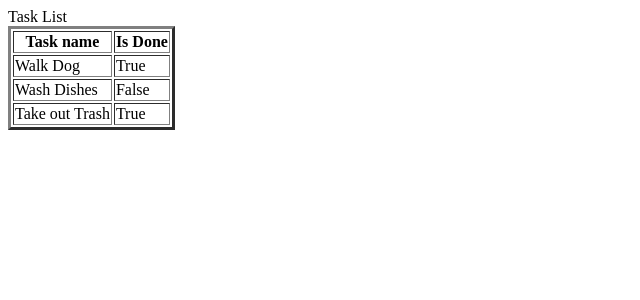
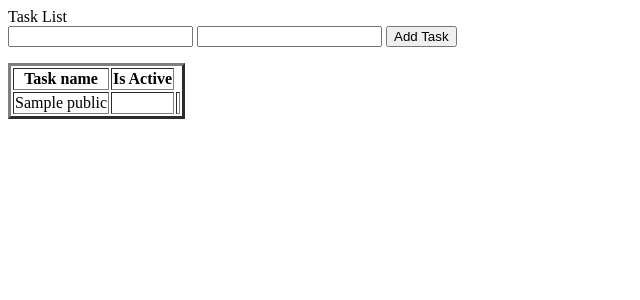
Before and after one commit to andreapettenon/tasklist, a Flask app: page / in a window 1280 px wide. Shown: the top 300 px of the page, without its empty margins (0-640 px from the left). Run offline with Flask 2, Linux system fonts and the light colour scheme; a database or web service that is not in the repository returns one stand-in record (values such as "Sample title"); some libraries are stand-ins or nearby versions.

Commit message:
Added rows to DB

```diff
--- a/db.py
+++ b/db.py
@@ -7,8 +7,15 @@
 def getTaskList():
     conn = psycopg2.connect(dbname = db_name, user = db_user, password = db_pwd, host = db_host)
     cur = conn.cursor()
-    cur.execute('SELECT task_name, is_active FROM public."TaskList"')
+    cur.execute('SELECT task_name, is_done FROM public."TaskList"')
     tasklist = cur.fetchall()
     cur.close
     conn.close
     return tasklist
+
+def addTask(name, date):
+    conn = psycopg2.connect(dbname = db_name, user = db_user, password = db_pwd, host = db_host)
+    cur = conn.cursor()
+    cur.execute('INSERT INTO public."TaskList" (task_name, due_date) values(\'%s\', \'%s\'); commit;' % (name, date)) # %s è un segnaposto di tipo stringa nel quale inseriamo il valore "name"
+    cur.close
+    conn.close
--- a/main.py
+++ b/main.py
@@ -1,9 +1,20 @@
-from flask import Flask, render_template
+from flask import Flask, render_template, request, redirect, url_for       #la variabile request serve per richiedere un'informazione
+from db import getTaskList, addTask
+app = Flask(__name__)
 
-tasklist = [["Walk Dog", True], ["Wash Dishes", False], ["Take out Trash", True]]
+#tasklist = [["Walk Dog", True], ["Wash Dishes", False], ["Take out Trash", True]]
+
+
 app = Flask(__name__)
 @app.route("/")
 def home():
+    tasklist = getTaskList()
     return render_template("tasklist.html", TaskList = tasklist)         #("Hello World !!!!!!!!!")
 
+@app.route("/add", methods=['POST'])
+def add():
+    taskname = request.form['taskName']
+    duedate = request.form['dueDate']
+    addTask(taskname, duedate)
+    return redirect(url_for('home'))
 app.run()
--- a/templates/tasklist.html
+++ b/templates/tasklist.html
@@ -3,24 +3,33 @@
         Task List
     </head>
     <body>                <!--mai scrivere il codice all'interno dei tag <html>, invece scrivere dentro <head> o <body>-->
+        <form method="POST" action="/add">
+            <input type="text" name="taskName">
+            <input type="text" name="dueDate">
+            <input type="submit" value="Add Task">
+        </form>
         <table border="3">         <!--tabella-->
             <tr>            <!--riga tabella-->
                 <th>        <!--intestazione 1^ colonna-->
                     Task name
                 </th>
                 <th>        <!--intestazione 2^ colonna-->
-                    Is Done
+                    Is Active
                 </th>
             </tr>
             {% for task in TaskList: %}
             <tr>        <!-- per ogni riga avrò due colonne.... -->
-                <td>    <!-- ogni task è a sua volta una lista -->
-                    {{ task[0] }}   <!-- colonna per il nome del task -->
-                </td>
-                <td>
-                    {{ task[1] }}   <!-- colonna per il valore "is done" -->
-                </td>
-
+                <form>
+                    <td>    <!-- ogni task è a sua volta una lista -->
+                        {{ task[0] }}   <!-- colonna per il nome del task -->
+                    </td>
+                    <td>    <!-- ogni task è a sua volta una lista -->
+                        {{ task[1] }}   <!-- colonna per il nome del task -->
+                    </td>
+                    <td>
+                        {{ task[2] }}   <!-- colonna per il valore "is done" -->
+                    </td>
+                </form>
             </tr>
             {% endfor %}
 
```
